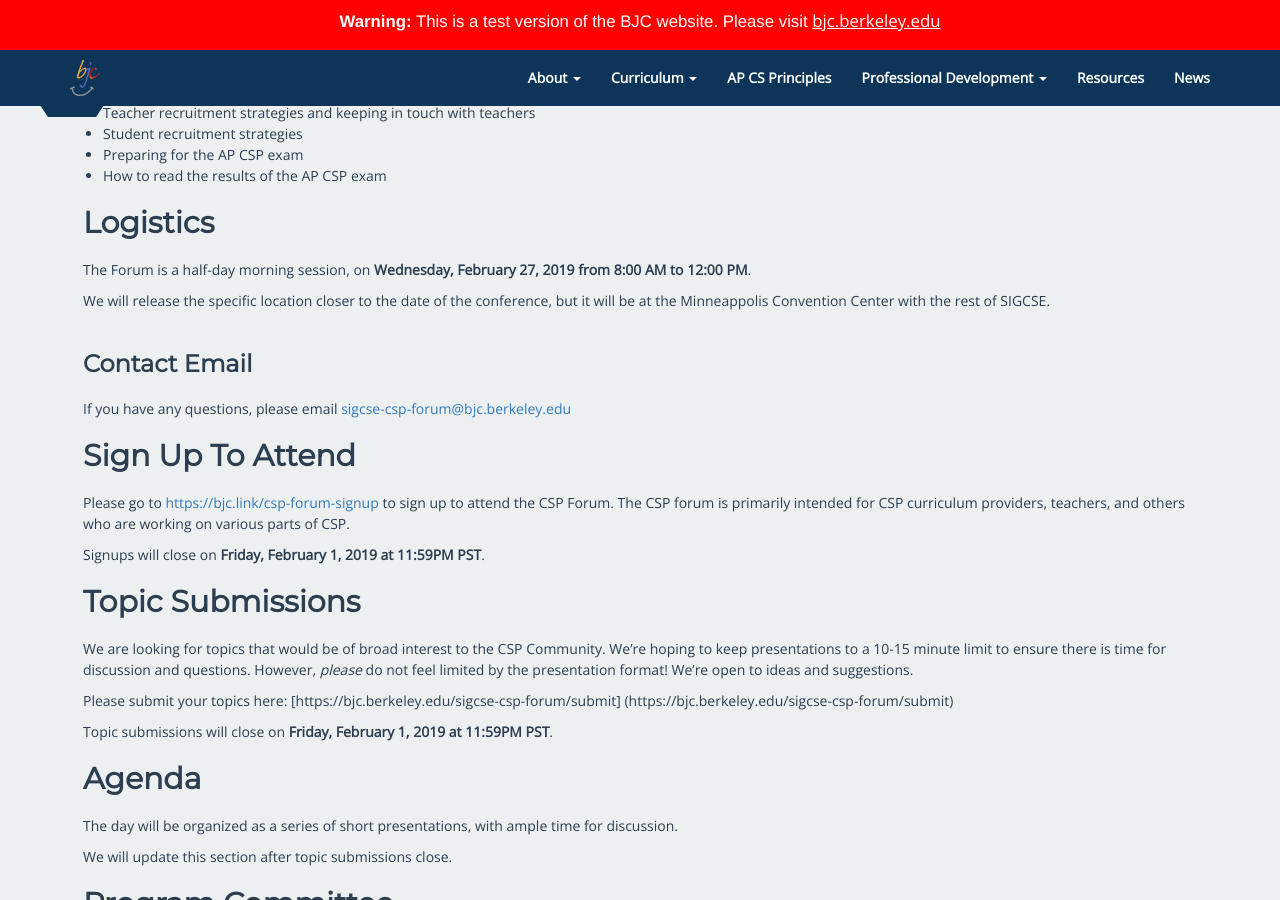
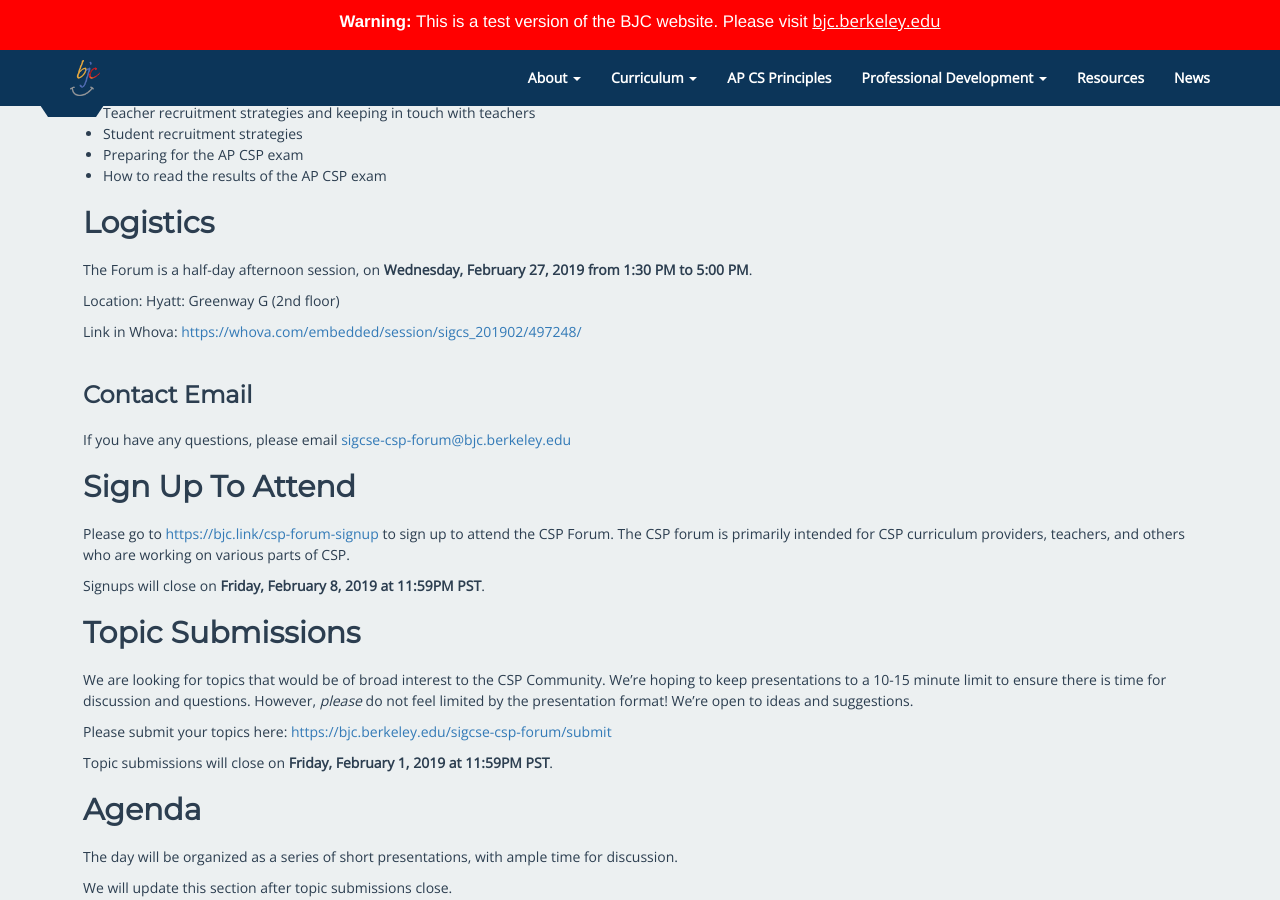
Before and after one commit to beautyjoy/beautyjoy.github.io, a Jekyll site: the page built from sigcse-csp-forum/index.md, in a window 1280 px wide and 900 px high, scrolled down 514 px. Built offline with Jekyll 4.4.1, drawn with Linux system fonts in a browser that asks for light colours.

Commit message:
Updated location

```diff
--- a/sigcse-csp-forum/index.md
+++ b/sigcse-csp-forum/index.md
@@ -18,9 +18,11 @@
 
 ## Logistics
 
-The Forum is a half-day morning session, on **<time>Wednesday, February 27, 2019 from 8:00 AM to 12:00 PM</time>**.
+The Forum is a half-day afternoon session, on **<time>Wednesday, February 27, 2019 from 1:30 PM to 5:00 PM</time>**.
 
-We will release the specific location closer to the date of the conference, but it will be at the Minneappolis Convention Center with the rest of SIGCSE.
+Location: Hyatt: Greenway G (2nd floor)
+
+Link in Whova: [ https://whova.com/embedded/session/sigcs_201902/497248/](https://whova.com/embedded/session/sigcs_201902/497248/)
 
 ### Contact Email
 If you have any questions, please email [sigcse-csp-forum@bjc.berkeley.edu](mailto:sigcse-csp-forum@bjc.berkeley.edu)
```
Also changed, not shown: other parts of sigcse-csp-forum/index.md (+2 -2 lines).
